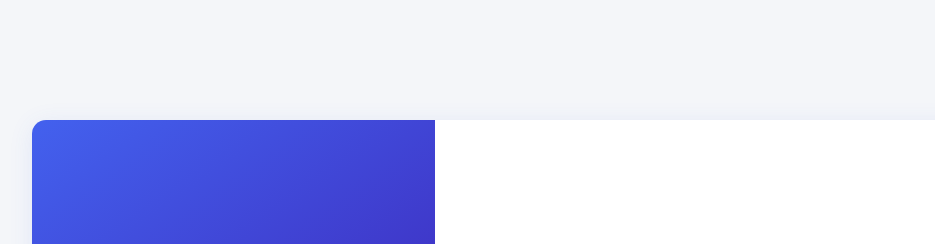
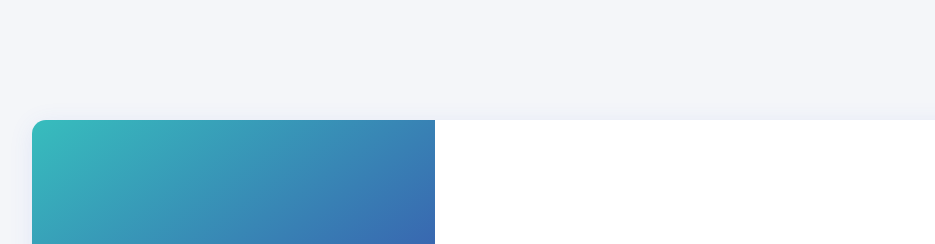
Before and after one commit to GerardoAhS/Security_app, a website: page public/index.html in a window 1280 px wide. Shown: the top 244 px of the page, without its empty margins (128-1063 px from the left). Drawn offline with nearby package versions, Linux system fonts and the light colour scheme.

Commit message:
Cambio de estilo

```diff
--- a/public/style.css
+++ b/public/style.css
@@ -45,7 +45,7 @@ body {
 
 /* ─── Panel izquierdo ────────────────────────────────────────────────────── */
 .side-panel {
-  background: linear-gradient(145deg, #4361ee, #3a0ca3);
+  background: linear-gradient(145deg, #37bdbd, #3a0ca3);
   color: white;
   width: 42%;
   padding: 48px 40px;
```
